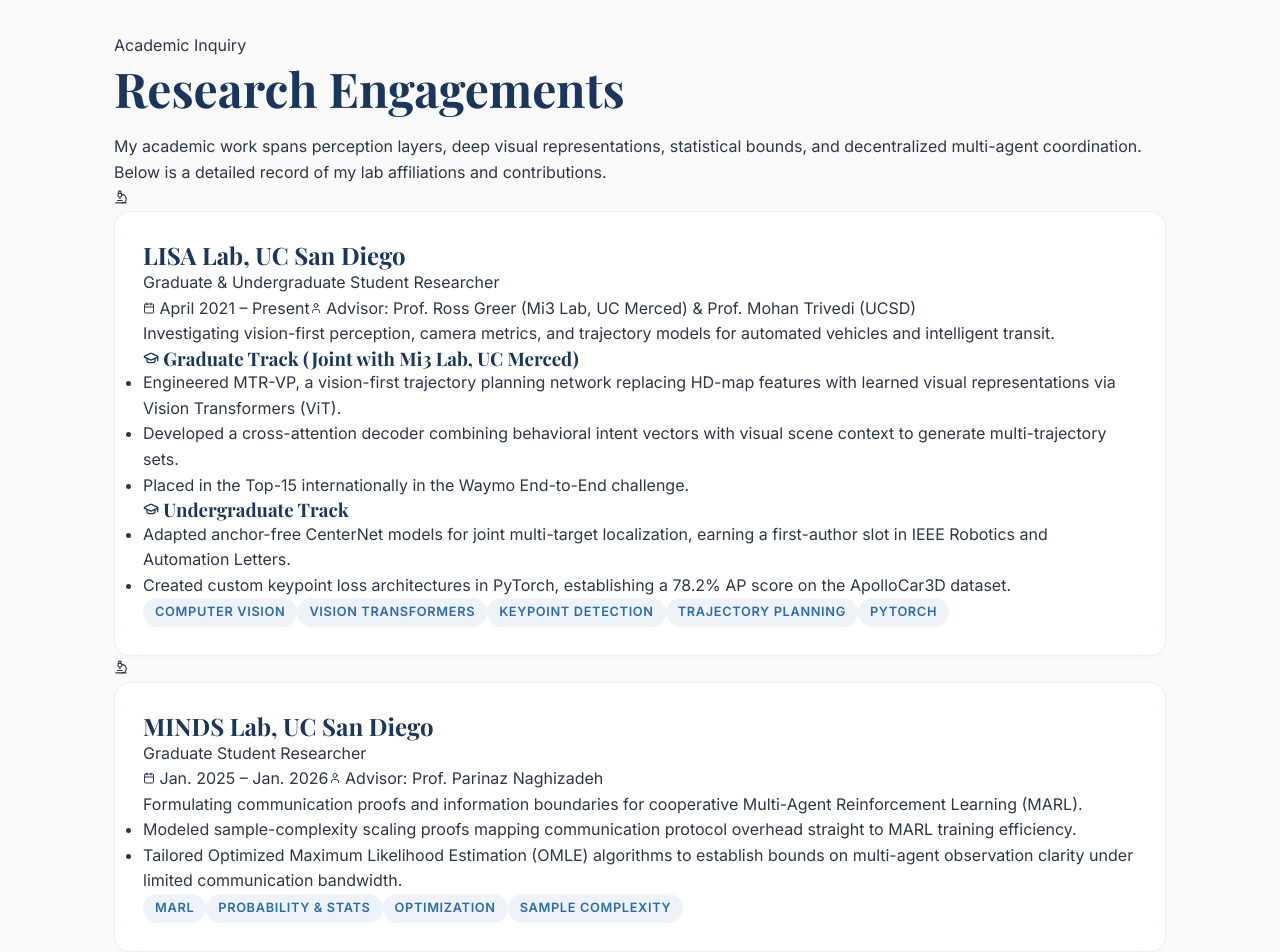
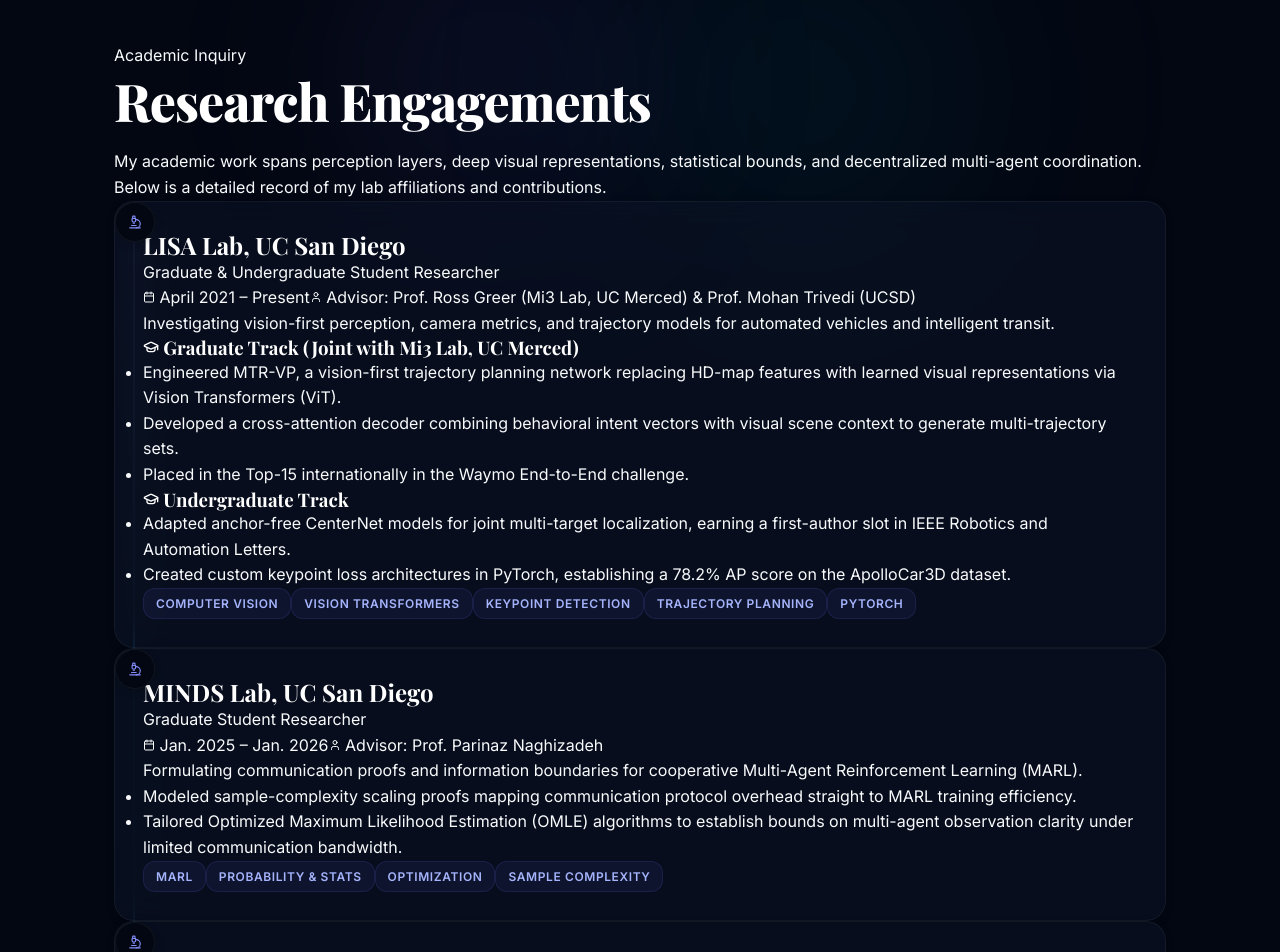
Before and after one commit to mmkeskar/Personal-Website, a Next.js app: page /research in a window 1280 px wide. Shown: the part 280-1232 px from the top of the page. Built offline with nearby package versions, Linux system fonts and the light colour scheme; a web font is replaced by a local one.

Commit message:
changing style

```diff
--- a/app/globals.css
+++ b/app/globals.css
@@ -1,51 +1,35 @@
 :root {
-  --background: #FAFAFA;
-  --foreground: #2D3748;
-  --primary: #1A365D;      /* Deep Navy */
-  --primary-light: #2A4365;
-  --accent: #2B6CB0;       /* Steel Blue */
-  --accent-light: #3182CE;
-  --accent-rgb: 43, 108, 176;
-  --text-muted: #718096;
-  --border-color: rgba(0, 0, 0, 0.06);
-  --card-bg: rgba(255, 255, 255, 0.85);
-  --header-bg: rgba(250, 250, 250, 0.8);
-  --shadow-sm: 0 2px 4px rgba(0, 0, 0, 0.02);
-  --shadow-md: 0 8px 30px rgba(0, 0, 0, 0.04);
-  --shadow-lg: 0 20px 40px rgba(0, 0, 0, 0.06);
+  --background: #030712;      /* Deep Obsidian Dark */
+  --foreground: #F8FAFC;      /* Crisp Silver-White */
+  --primary: #818CF8;         /* Bright Indigo Accent */
+  --primary-light: #A5B4FC;
+  --accent: #06B6D4;          /* Electric Cyan Accent */
+  --accent-light: #22D3EE;
+  --accent-purple: #C084FC;    /* Radiant Violet */
+  --accent-rgb: 99, 102, 241; /* Indigo RGB */
+  --text-muted: #94A3B8;      /* Slate Gray */
+  --border-color: rgba(255, 255, 255, 0.05); /* Very subtle border */
+  --card-bg: rgba(15, 23, 42, 0.45);          /* Glassmorphism slate card */
+  --header-bg: rgba(3, 7, 18, 0.7);            /* Sticky nav backdrop */
+  --shadow-sm: 0 2px 8px rgba(0, 0, 0, 0.2);
+  --shadow-md: 0 10px 40px rgba(0, 0, 0, 0.4);
+  --shadow-lg: 0 20px 60px rgba(0, 0, 0, 0.6);
   --transition-fast: 0.2s cubic-bezier(0.16, 1, 0.3, 1);
   --transition-normal: 0.4s cubic-bezier(0.16, 1, 0.3, 1);
   --max-width: 1100px;
 }
 
-@media (prefers-color-scheme: dark) {
-  :root {
-    --background: #0F172A;
-    --foreground: #E2E8F0;
-    --primary: #93C5FD;      /* Soft Blue for dark mode headers */
-    --primary-light: #60A5FA;
-    --accent: #38BDF8;       /* Light Steel Blue */
-    --accent-light: #7DD3FC;
-    --accent-rgb: 56, 189, 248;
-    --text-muted: #94A3B8;
-    --border-color: rgba(255, 255, 255, 0.08);
-    --card-bg: rgba(30, 41, 59, 0.7);
-    --header-bg: rgba(15, 23, 42, 0.8);
-    --shadow-sm: 0 2px 4px rgba(0, 0, 0, 0.1);
-    --shadow-md: 0 8px 30px rgba(0, 0, 0, 0.2);
-    --shadow-lg: 0 20px 40px rgba(0, 0, 0, 0.3);
-  }
+/* Force dark color scheme */
+html {
+  color-scheme: dark;
+  scroll-behavior: smooth;
+  height: 100%;
 }
 
 * {
   box-sizing: border-box;
   padding: 0;
   margin: 0;
-}
-
-html {
-  scroll-behavior: smooth;
-  height: 100%;
 }
 
 body {
@@ -58,6 +42,8 @@ body {
   -webkit-font-smoothing: antialiased;
   -moz-osx-font-smoothing: grayscale;
   line-height: 1.6;
+  overflow-x: hidden;
+  position: relative;
 }
 
 a {
@@ -68,12 +54,57 @@ a {
 
 h1, h2, h3, h4, h5, h6 {
   font-family: var(--font-playfair), Georgia, serif;
-  color: var(--primary);
+  color: #FFFFFF;
   font-weight: 700;
   line-height: 1.25;
 }
 
-/* Glassmorphism Classes */
+/* Ambient light blobs in background */
+.ambient-glow-container {
+  position: fixed;
+  inset: 0;
+  z-index: -1;
+  overflow: hidden;
+  pointer-events: none;
+}
+
+.ambient-glow-1 {
+  position: absolute;
+  top: 15%;
+  left: 20%;
+  width: 400px;
+  height: 400px;
+  border-radius: 50%;
+  background: radial-gradient(circle, rgba(99, 102, 241, 0.12) 0%, rgba(99, 102, 241, 0) 70%);
+  filter: blur(80px);
+  animation: float-blob-1 25s infinite alternate ease-in-out;
+}
+
+.ambient-glow-2 {
+  position: absolute;
+  bottom: 20%;
+  right: 15%;
+  width: 500px;
+  height: 500px;
+  border-radius: 50%;
+  background: radial-gradient(circle, rgba(6, 182, 212, 0.1) 0%, rgba(6, 182, 212, 0) 70%);
+  filter: blur(100px);
+  animation: float-blob-2 30s infinite alternate ease-in-out;
+}
+
+@keyframes float-blob-1 {
+  0% { transform: translate(0, 0) scale(1); }
+  50% { transform: translate(100px, 80px) scale(1.2); }
+  100% { transform: translate(-50px, 150px) scale(0.9); }
+}
+
+@keyframes float-blob-2 {
+  0% { transform: translate(0, 0) scale(1.1); }
+  50% { transform: translate(-120px, -60px) scale(0.85); }
+  100% { transform: translate(80px, -120px) scale(1.05); }
+}
+
+/* Glassmorphism Styles */
 .glass {
   background: var(--card-bg);
   backdrop-filter: blur(16px);
@@ -88,7 +119,22 @@ h1, h2, h3, h4, h5, h6 {
   border-bottom: 1px solid var(--border-color);
 }
 
-/* Standard Layout Containers */
+/* Text Gradient Utilities */
+.text-gradient {
+  background: linear-gradient(135deg, #818CF8 0%, #C084FC 50%, #22D3EE 100%);
+  -webkit-background-clip: text;
+  -webkit-text-fill-color: transparent;
+  background-clip: text;
+}
+
+.text-gradient-cyan {
+  background: linear-gradient(135deg, #06B6D4 0%, #3B82F6 100%);
+  -webkit-background-clip: text;
+  -webkit-text-fill-color: transparent;
+  background-clip: text;
+}
+
+/* Layout Container */
 .container {
   width: 100%;
   max-width: var(--max-width);
@@ -98,105 +144,146 @@ h1, h2, h3, h4, h5, h6 {
 
 .main-content {
   flex: 1;
-  padding-top: 100px; /* offset for sticky nav */
+  padding-top: 110px;
   padding-bottom: 80px;
 }
 
-/* Typography Helpers */
+/* Title helpers */
 .title-xl {
-  font-size: 3rem;
+  font-size: 3.25rem;
+  font-weight: 800;
   margin-bottom: 1rem;
+  letter-spacing: -0.02em;
 }
 
 @media (max-width: 768px) {
   .title-xl {
-    font-size: 2.25rem;
+    font-size: 2.5rem;
   }
 }
 
 .section-title {
   font-size: 2.25rem;
+  font-weight: 700;
   margin-bottom: 1.5rem;
   position: relative;
   display: inline-block;
+  letter-spacing: -0.01em;
 }
 
 .section-title::after {
   content: '';
   position: absolute;
   left: 0;
-  bottom: -6px;
-  width: 40px;
+  bottom: -4px;
+  width: 48px;
   height: 3px;
-  background-color: var(--accent);
+  background: linear-gradient(to right, var(--primary), var(--accent));
   border-radius: 2px;
 }
 
-/* Card Styles */
+/* Refined Premium Cards */
 .card {
+  position: relative;
   padding: 28px;
-  border-radius: 16px;
+  border-radius: 20px;
   box-shadow: var(--shadow-sm);
   transition: transform var(--transition-normal), box-shadow var(--transition-normal), border-color var(--transition-normal);
+  overflow: hidden;
+}
+
+.card::before {
+  content: '';
+  position: absolute;
+  inset: 0;
+  background: linear-gradient(135deg, rgba(255, 255, 255, 0.03) 0%, rgba(255, 255, 255, 0) 100%);
+  opacity: 0;
+  transition: opacity var(--transition-normal);
+  pointer-events: none;
 }
 
 .card:hover {
-  transform: translateY(-4px);
-  box-shadow: var(--shadow-md);
-  border-color: rgba(var(--accent-rgb), 0.3);
+  transform: translateY(-5px) scale(1.01);
+  box-shadow: 0 20px 40px rgba(99, 102, 241, 0.08);
+  border-color: rgba(99, 102, 241, 0.3);
+}
+
+.card:hover::before {
+  opacity: 1;
+}
+
+/* Timeline Components */
+.timeline-track {
+  position: relative;
+}
+
+.timeline-track::before {
+  content: '';
+  position: absolute;
+  left: 19px;
+  top: 8px;
+  bottom: 0;
+  width: 2px;
+  background: linear-gradient(to bottom, var(--primary) 0%, rgba(6, 182, 212, 0.3) 50%, rgba(255, 255, 255, 0.02) 100%);
+}
+
+@media (max-width: 768px) {
+  .timeline-track::before {
+    left: 15px;
+  }
+}
+
+.timeline-node {
+  position: absolute;
+  left: 0;
+  top: 0;
+  width: 40px;
+  height: 40px;
+  border-radius: 50%;
+  border: 1px solid var(--border-color);
+  background: var(--background);
+  display: flex;
+  align-items: center;
+  justify-content: center;
+  color: var(--primary);
+  box-shadow: var(--shadow-sm);
+  z-index: 10;
+  transition: all var(--transition-fast);
+}
+
+.card:hover .timeline-node {
+  border-color: var(--primary);
+  box-shadow: 0 0 15px rgba(99, 102, 241, 0.4);
+  color: var(--foreground);
+  background: var(--primary);
 }
 
 /* Badge/Tag Styles */
 .tag {
   display: inline-block;
-  padding: 4px 12px;
-  border-radius: 20px;
-  font-size: 0.8rem;
-  font-weight: 550;
+  padding: 5px 12px;
+  border-radius: 12px;
+  font-size: 0.75rem;
+  font-weight: 600;
   text-transform: uppercase;
   letter-spacing: 0.05em;
-  background: rgba(var(--accent-rgb), 0.08);
-  color: var(--accent);
+  background: rgba(99, 102, 241, 0.08);
+  border: 1px solid rgba(99, 102, 241, 0.15);
+  color: var(--primary-light);
   transition: all var(--transition-fast);
 }
 
 .tag:hover {
-  background: rgba(var(--accent-rgb), 0.15);
+  background: rgba(99, 102, 241, 0.18);
+  border-color: rgba(99, 102, 241, 0.3);
   cursor: pointer;
+  transform: translateY(-1px);
 }
 
-/* Interactive elements */
-.interactive-element {
-  transition: all var(--transition-fast);
-}
-
-.interactive-element:hover {
-  color: var(--accent);
-}
-
-/* Animations */
-@keyframes fadeIn {
-  from { opacity: 0; }
-  to { opacity: 1; }
-}
-
-@keyframes slideUp {
-  from { transform: translateY(20px); opacity: 0; }
-  to { transform: translateY(0); opacity: 1; }
-}
-
-.animate-fade {
-  animation: fadeIn 0.8s cubic-bezier(0.16, 1, 0.3, 1) forwards;
-}
-
-.animate-slide {
-  animation: slideUp 0.8s cubic-bezier(0.16, 1, 0.3, 1) forwards;
-}
-
-/* Custom Scrollbar for premium feel */
+/* Custom Scrollbar */
 ::-webkit-scrollbar {
-  width: 8px;
-  height: 8px;
+  width: 10px;
+  height: 10px;
 }
 
 ::-webkit-scrollbar-track {
@@ -204,10 +291,11 @@ h1, h2, h3, h4, h5, h6 {
 }
 
 ::-webkit-scrollbar-thumb {
-  background: rgba(var(--accent-rgb), 0.2);
-  border-radius: 4px;
+  background: rgba(99, 102, 241, 0.15);
+  border-radius: 5px;
+  border: 2px solid var(--background);
 }
 
 ::-webkit-scrollbar-thumb:hover {
-  background: rgba(var(--accent-rgb), 0.4);
+  background: rgba(99, 102, 241, 0.35);
 }
--- a/app/layout.tsx
+++ b/app/layout.tsx
@@ -31,6 +31,11 @@ export default function RootLayout({
   return (
     <html lang="en" className={`${playfair.variable} ${inter.variable}`}>
       <body className="min-h-screen flex flex-col bg-background text-foreground antialiased">
+        {/* Animated ambient backdrop glows */}
+        <div className="ambient-glow-container">
+          <div className="ambient-glow-1" />
+          <div className="ambient-glow-2" />
+        </div>
         <Navbar />
         <main className="main-content container flex-1 flex flex-col justify-start">
           {children}
--- a/app/research/page.tsx
+++ b/app/research/page.tsx
@@ -100,7 +100,7 @@ export default function Research() {
         <motion.span variants={itemVariants} className="text-xs font-sans font-bold tracking-wider text-accent uppercase block mb-2">
           Academic Inquiry
         </motion.span>
-        <motion.h1 variants={itemVariants} className="title-xl font-serif text-primary">
+        <motion.h1 variants={itemVariants} className="title-xl font-serif text-white">
           Research Engagements
         </motion.h1>
         <motion.p variants={itemVariants} className="font-sans text-base md:text-lg text-text-muted max-w-3xl leading-relaxed">
@@ -109,42 +109,40 @@ export default function Research() {
       </section>
 
       {/* Timeline Section */}
-      <section className="relative pl-6 md:pl-10 border-l border-border-color flex flex-col gap-12 py-4">
-        {labsData.map((lab, index) => (
+      <section className="timeline-track pl-8 md:pl-12 flex flex-col gap-12 py-4">
+        {labsData.map((lab) => (
           <motion.div
             key={lab.name}
             variants={itemVariants}
-            className="relative"
+            className="relative card border border-white/5 glass p-6 md:p-8 flex flex-col gap-6 bg-slate-900/30"
           >
             {/* Timeline Node Icon */}
-            <div className="absolute top-0 -left-[43px] md:-left-[61px] w-8 h-8 rounded-full border border-border-color bg-background flex items-center justify-center text-accent shadow-sm z-10">
+            <div className="timeline-node -left-[48px] md:-left-[61px]">
               <Microscope size={14} />
             </div>
 
-            {/* Content Card */}
-            <div className="card border border-border-color glass p-6 md:p-8 flex flex-col gap-6">
-              {/* Header Info */}
+            {/* Content Header */}
             <div className="flex flex-col md:flex-row md:items-start justify-between gap-4">
               <div>
-                  <h2 className="font-serif text-xl md:text-2xl font-bold text-primary">
+                <h2 className="font-serif text-xl md:text-2xl font-bold text-white">
                   {lab.name}
                 </h2>
-                  <p className="font-sans text-sm md:text-base font-semibold text-accent mt-1">
+                <p className="font-sans text-sm md:text-base font-semibold text-accent-light mt-1">
                   {lab.role}
                 </p>
               </div>
-                <div className="flex flex-col md:items-end gap-1 shrink-0">
-                  <span className="font-sans text-xs font-bold text-text-muted flex items-center gap-1.5">
+              <div className="flex flex-col md:items-end gap-1 shrink-0 font-sans text-xs text-text-muted font-medium">
+                <span className="flex items-center gap-1.5 text-primary-light">
                   <Calendar size={12} /> {lab.period}
                 </span>
-                  <span className="font-sans text-xs text-text-muted flex items-center gap-1.5 md:justify-end">
+                <span className="flex items-center gap-1.5 md:justify-end mt-0.5">
                   <User size={12} /> Advisor: {lab.advisor}
                 </span>
               </div>
             </div>
 
             {/* Lab Overview */}
-              <p className="font-sans text-sm md:text-base text-foreground/80 border-l-2 border-accent/20 pl-4 py-1 italic bg-accent/[0.01]">
+            <p className="font-sans text-sm md:text-base text-foreground/80 border-l-2 border-accent/20 pl-4 py-1 italic bg-white/[0.01]">
               {lab.description}
             </p>
 
@@ -153,10 +151,10 @@ export default function Research() {
               <div className="flex flex-col gap-6">
                 {lab.tracks.map((track) => (
                   <div key={track.title} className="flex flex-col gap-3">
-                      <h3 className="font-serif text-base font-bold text-primary flex items-center gap-2">
+                    <h3 className="font-serif text-base font-bold text-white flex items-center gap-2">
                       <GraduationCap size={16} className="text-accent" /> {track.title}
                     </h3>
-                      <ul className="list-disc pl-5 font-sans text-sm text-foreground/80 flex flex-col gap-2">
+                    <ul className="list-disc pl-5 font-sans text-sm text-foreground/85 flex flex-col gap-2">
                       {track.highlights.map((highlight, idx) => (
                         <li key={idx} className="leading-relaxed">{highlight}</li>
                       ))}
@@ -168,7 +166,7 @@ export default function Research() {
 
             {/* Flat Highlights (For ERL & MINDS Labs) */}
             {lab.highlights && (
-                <ul className="list-disc pl-5 font-sans text-sm text-foreground/80 flex flex-col gap-2">
+              <ul className="list-disc pl-5 font-sans text-sm text-foreground/85 flex flex-col gap-2">
                 {lab.highlights.map((highlight, idx) => (
                   <li key={idx} className="leading-relaxed">{highlight}</li>
                 ))}
@@ -176,13 +174,12 @@ export default function Research() {
             )}
 
             {/* Tags */}
-              <div className="flex flex-wrap gap-2 border-t border-border-color pt-4">
+            <div className="flex flex-wrap gap-2 border-t border-white/5 pt-4">
               {lab.tags.map((tag) => (
                 <span key={tag} className="tag text-xs">
                   {tag}
                 </span>
               ))}
-              </div>
             </div>
           </motion.div>
         ))}
@@ -192,17 +189,17 @@ export default function Research() {
       <section className="mt-6">
         <motion.div
           variants={itemVariants}
-          className="card border border-border-color bg-gradient-to-r from-accent/[0.02] to-primary/[0.02] glass p-6 md:p-8 flex flex-col md:flex-row justify-between items-center gap-6"
+          className="card border border-white/5 bg-gradient-to-r from-primary/5 to-accent/5 glass p-6 md:p-8 flex flex-col md:flex-row justify-between items-center gap-6"
         >
           <div>
-            <h3 className="font-serif text-xl font-bold text-primary">Publications Registry</h3>
+            <h3 className="font-serif text-xl font-bold text-white">Publications Registry</h3>
             <p className="font-sans text-sm text-text-muted mt-1">
               Read my published conference proceedings and workshop papers in autonomous transit and vision systems.
             </p>
           </div>
           <Link
             href="/publications"
-            className="flex items-center gap-2 px-5 py-3 text-sm font-semibold bg-accent text-white rounded-xl hover:bg-accent-light transition-all shadow-md shrink-0"
+            className="flex items-center gap-2 px-5 py-3 text-sm font-semibold bg-accent text-slate-900 rounded-xl hover:bg-accent-light transition-all shadow-md shrink-0 font-sans"
           >
             Go to Publications <ArrowUpRight size={16} />
           </Link>
--- a/components/Footer.tsx
+++ b/components/Footer.tsx
@@ -8,7 +8,7 @@ export default function Footer() {
       <div className="container flex flex-col md:flex-row items-center justify-between gap-4">
         {/* Affiliation Info */}
         <div className="text-center md:text-left">
-          <p className="font-sans text-sm font-semibold text-primary">Maitrayee Keskar</p>
+          <p className="font-sans text-sm font-bold text-white">Maitrayee Keskar</p>
           <p className="font-sans text-xs text-text-muted mt-1">
             Ph.D. Student in EECS @ University of California, Merced
           </p>
--- a/components/Navbar.tsx
+++ b/components/Navbar.tsx
@@ -36,9 +36,9 @@ export default function Navbar() {
     <nav className={`fixed top-0 left-0 right-0 z-50 transition-all duration-300 ${scrolled ? 'glass-nav shadow-sm py-3' : 'bg-transparent py-5'}`}>
       <div className="container flex items-center justify-between">
         {/* Logo/Name */}
-        <Link href="/" className="font-serif text-xl font-bold tracking-tight text-primary flex items-center gap-2">
+        <Link href="/" className="font-serif text-xl font-bold tracking-tight text-white hover:text-accent-light transition-all flex items-center gap-2">
           <span>Maitrayee Keskar</span>
-          <span className="hidden sm:inline text-xs font-sans font-medium px-2 py-0.5 rounded-full bg-accent/10 text-accent">
+          <span className="hidden sm:inline text-xs font-sans font-semibold px-2 py-0.5 rounded-full bg-primary/10 border border-primary/25 text-primary-light">
             Ph.D. Student
           </span>
         </Link>
```
Also changed, not shown: app/experience/page.tsx (+21 -16 lines), app/page.tsx (+70 -55 lines), app/publications/page.tsx (+21 -21 lines), components/DocumentPreview.tsx (+23 -23 lines), components/SkillsMatrix.tsx (+38 -38 lines). Lines whose indentation alone changed are shown as unchanged.
